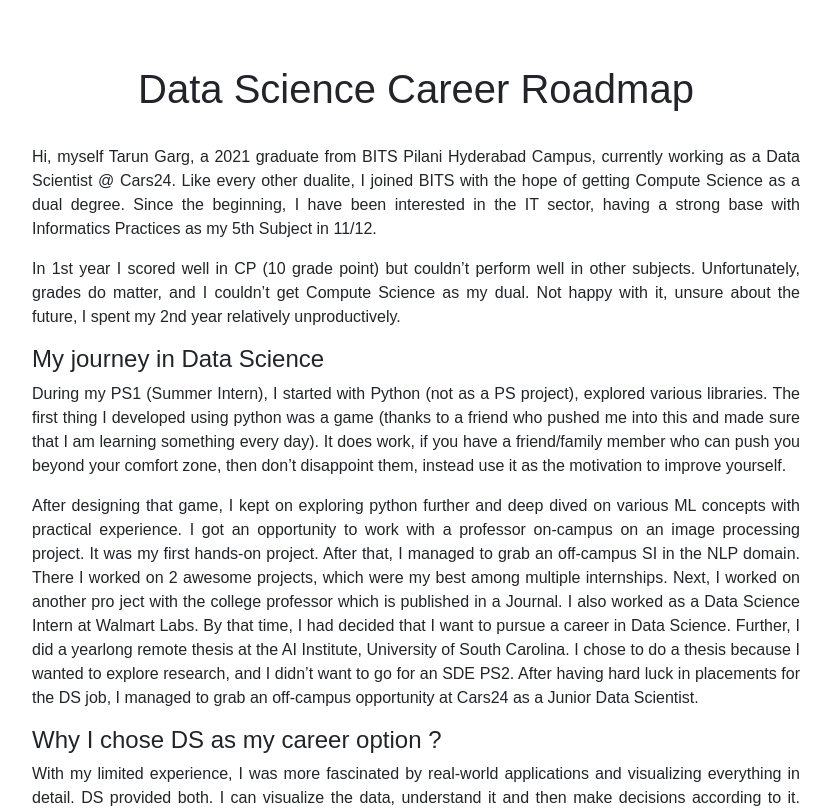
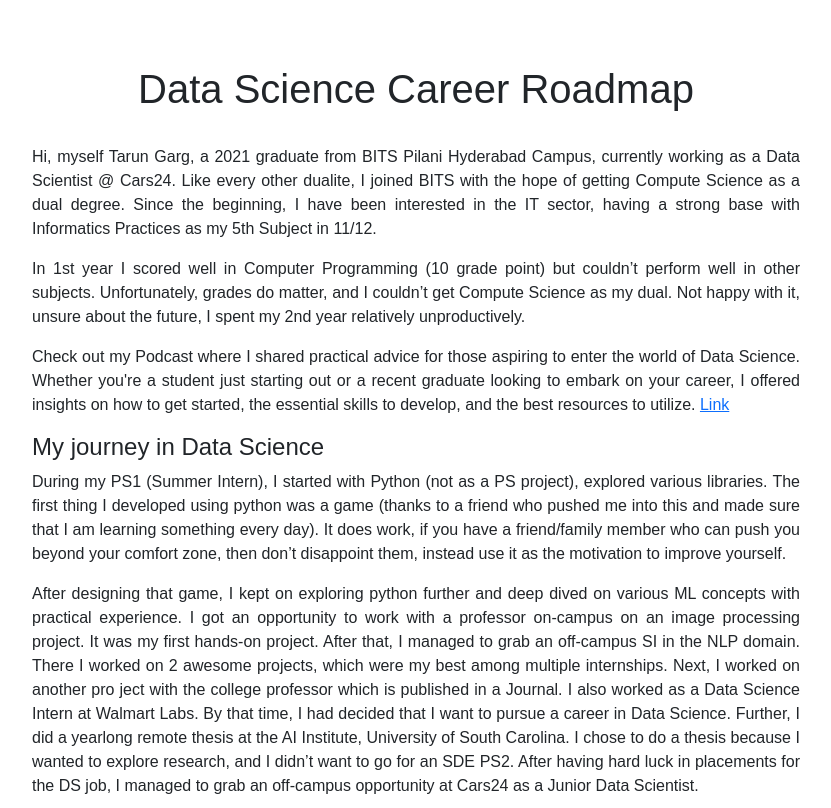
Before and after one commit to Tarungarg98/Tarungarg98.github.io, a React (Create React App) app: page /data-science-journey in a window 1280 px wide. Shown: the top 808 px of the page, without its empty margins (224-1055 px from the left). Built offline with nearby package versions, Linux system fonts and the light colour scheme; the HTML template or start-up script is replaced by a standard one.

Commit message:
Added podcast link

```diff
--- a/src/components/DS_Journey/ds_journey.js
+++ b/src/components/DS_Journey/ds_journey.js
@@ -1,11 +1,8 @@
-import React, { useContext } from "react";
+import React from "react";
 import { useNavigate } from "react-router-dom";
 import "./ds_journey.css";
-import { AppContext } from "../../context/AppContext";
 
 const DS_Journey = () => {
-  const { dispatch } = useContext(AppContext);
-
   let navigate = useNavigate();
   const changeView = () => {
     navigate("/", { replace: false });
@@ -23,10 +20,19 @@ const DS_Journey = () => {
         Subject in 11/12.
       </p>
       <p>
-        In 1st year I scored well in CP (10 grade point) but couldn’t perform
-        well in other subjects. Unfortunately, grades do matter, and I couldn’t
-        get Compute Science as my dual. Not happy with it, unsure about the
-        future, I spent my 2nd year relatively unproductively.
+        In 1st year I scored well in Computer Programming (10 grade point) but
+        couldn’t perform well in other subjects. Unfortunately, grades do
+        matter, and I couldn’t get Compute Science as my dual. Not happy with
+        it, unsure about the future, I spent my 2nd year relatively
+        unproductively.
+      </p>
+      <p>
+        Check out my Podcast where I shared practical advice for those aspiring
+        to enter the world of Data Science. Whether you're a student just
+        starting out or a recent graduate looking to embark on your career, I
+        offered insights on how to get started, the essential skills to develop,
+        and the best resources to utilize.{" "}
+        <a href="https://www.youtube.com/watch?v=tOtusupNC8E">Link</a>
       </p>
       <h4>My journey in Data Science</h4>
       <p>
```
